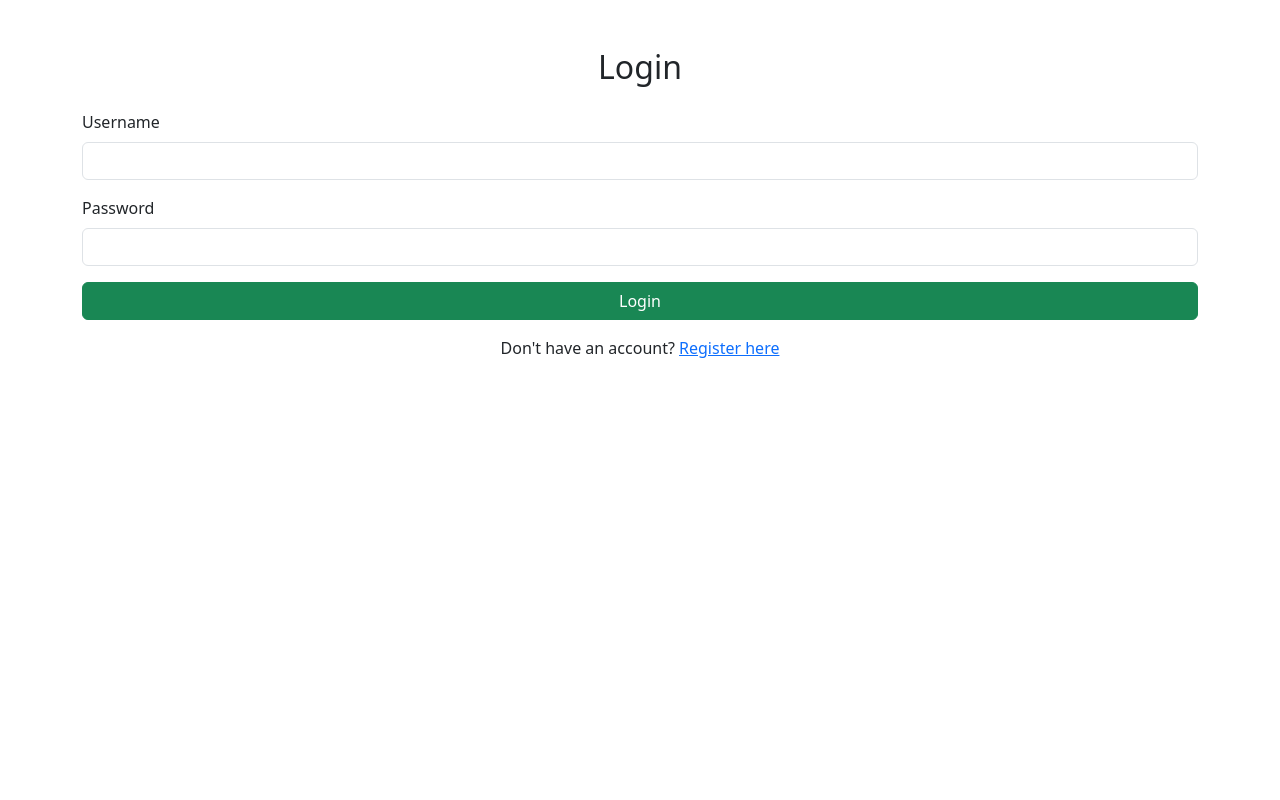
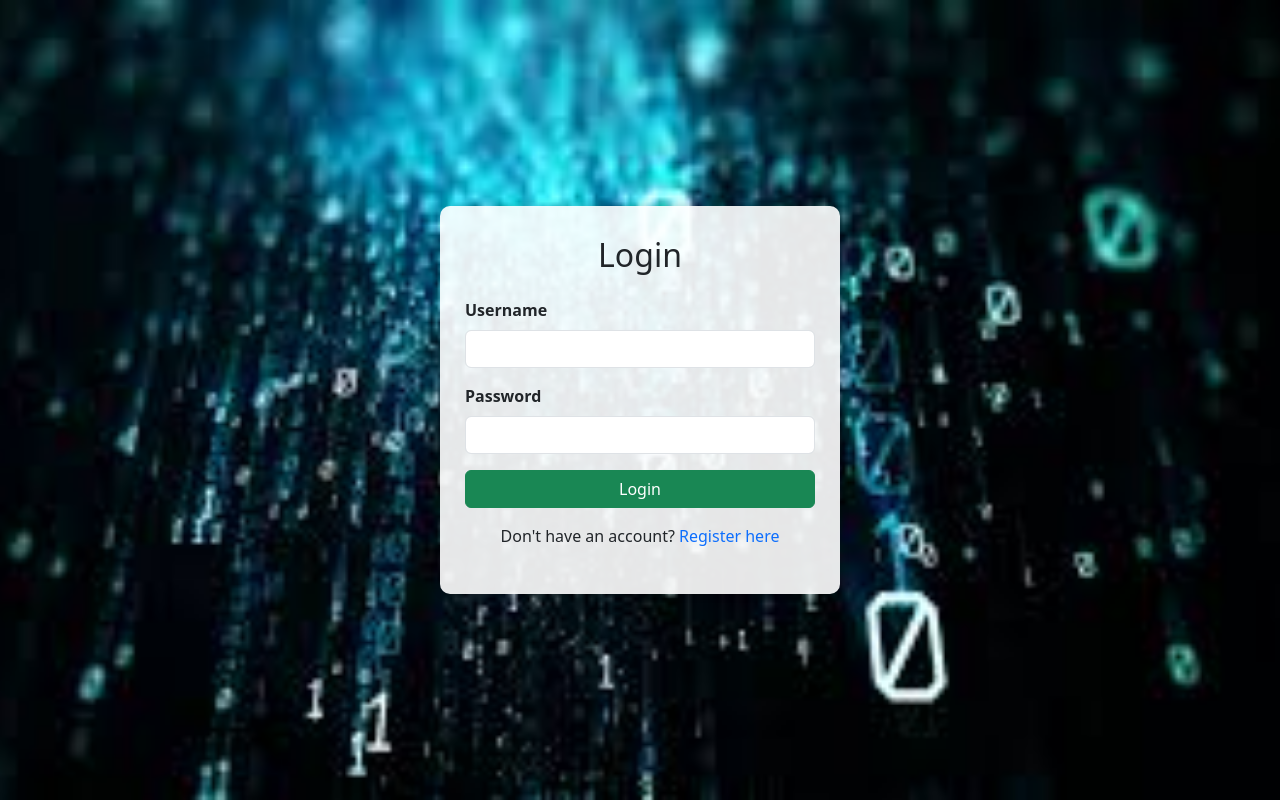
Before and after one commit to Ankithamaryb/history-facts-hub, a Flask app: page /login in a window 1280 px wide. Run offline with Flask 3, Linux system fonts and the light colour scheme.

Commit message:
Updated user login

```diff
--- a/app.py
+++ b/app.py
@@ -176,10 +176,6 @@ def submit_quiz():
 
     return render_template('user/quiz_result.html', score=score, total=total)
 
-@app.route('/feedback')
-@login_required
-def feedback():
-    return render_template('feedback.html')
 
 # Admin Dashboard
 @app.route('/admin_dashboard')
@@ -218,20 +214,28 @@ def add_fact():
             flash("Title and Description are required!", "danger")
             return redirect(url_for('add_fact'))
 
+        # ✅ Check if the fact already exists
+        existing_fact = Fact.query.filter(db.func.lower(Fact.title) == title.lower()).first()
+        if existing_fact:
+            flash("❌ This fact already exists!", "danger")
+            return redirect(url_for('add_fact'))
+
+        # Create and add the new fact
         new_fact = Fact(title=title, description=description)
         db.session.add(new_fact)
 
         try:
             db.session.commit()
-            flash("Fact added successfully!", "success")
+            flash("✅ Fact added successfully!", "success")
         except Exception as e:
             db.session.rollback()
-            flash("Error adding fact: " + str(e), "danger")
+            flash("⚠️ Error adding fact: " + str(e), "danger")
             return redirect(url_for('add_fact'))
 
-        return redirect(url_for('manage_facts'))  # ✅ Redirect admin properly
+        return redirect(url_for('manage_facts'))
 
     return render_template('admin/add_fact.html')
+
 
 
 @app.route('/admin/edit_fact/<int:id>', methods=['GET', 'POST'])
@@ -269,26 +273,38 @@ def manage_information():
     information_list = Information.query.with_entities(
         Information.id, Information.title, Information.details
     ).all()
-    return render_template('manage_information.html', information=information_list)  # ✅ Correct variable
+    return render_template('admin/manage_information.html', information=information_list)  # ✅ Correct variable
+
 
 
 @app.route('/admin/add_information', methods=['GET', 'POST'])
 @login_required
 def add_information():
-    if current_user.role != 'admin':  # Only admins can add
+    if current_user.role != 'admin':
         flash("Unauthorized access!", "danger")
         return redirect(url_for('manage_information'))
 
     if request.method == 'POST':
-        title = request.form.get('title')  # Extract title
-        details = request.form.get('details')  # Extract details
+        # Step 1: Get and normalize user input
+        new_title = request.form.get('title', '').strip().lower()
+        new_details = request.form.get('details', '').strip().lower()
 
-        if not title or not details:  # Ensure both fields exist
-            flash("Title and Details are required!", "danger")
-            return redirect(url_for('add_information'))
+        # Step 2: Get all existing information from DB
+        all_info = Information.query.all()
 
-        new_info = Information(title=title, details=details)
-        db.session.add(new_info)
+        # Step 3: Compare with each entry (case-insensitive)
+        for info in all_info:
+            existing_title = info.title.strip().lower()
+            existing_details = info.details.strip().lower()
+
+            if new_title == existing_title and new_details == existing_details:
+                flash("This information already exists!", "warning")
+                return redirect(url_for('add_information'))
+
+        # Step 4: Add info if not duplicate
+        info = Information(title=request.form.get('title').strip(),
+                           details=request.form.get('details').strip())
+        db.session.add(info)
         db.session.commit()
         flash("Information added successfully!", "success")
         return redirect(url_for('manage_information'))
@@ -369,20 +385,36 @@ def add_quiz():
         return redirect(url_for('admin_dashboard'))
 
     if request.method == 'POST':
-        question = request.form['question']
-        option1 = request.form['option1']
-        option2 = request.form['option2']
-        option3 = request.form['option3']
-        answer = request.form['answer']
+        question = request.form['question'].strip()
+        option1 = request.form['option1'].strip()
+        option2 = request.form['option2'].strip()
+        option3 = request.form['option3'].strip()
+        answer = request.form['answer'].strip()
 
-        new_question = Quiz(question=question, option1=option1, option2=option2, option3=option3, answer=answer)
+        # Normalize the question for duplicate check
+        normalized_question = question.lower()
+
+        # Check for duplicate question
+        existing_questions = Quiz.query.all()
+        for q in existing_questions:
+            if q.question.strip().lower() == normalized_question:
+                flash("This question already exists!", "warning")
+                return redirect(url_for('add_quiz'))
+
+        # If not duplicate, add to database
+        new_question = Quiz(
+            question=question,
+            option1=option1,
+            option2=option2,
+            option3=option3,
+            answer=answer
+        )
         db.session.add(new_question)
         db.session.commit()
         flash("Question added!", "success")
         return redirect(url_for('manage_quiz'))
 
     return render_template('admin/add_quiz.html')
-
 
 @app.route('/admin/edit_quiz/<int:quiz_id>', methods=['GET', 'POST'])
 @login_required
@@ -420,15 +452,6 @@ def delete_quiz(quiz_id):
 
 
 
-@app.route('/admin/manage_feedback')
-@login_required
-def manage_feedback():
-    if current_user.role != 'admin':
-        flash("Unauthorized access!", "danger")
-        return redirect(url_for('admin_dashboard'))
-
-    return render_template('manage_feedback.html')
-
 
 
 # Logout
--- a/templates/admin/add_fact.html
+++ b/templates/admin/add_fact.html
@@ -1,4 +1,4 @@
-{% extends "base.html" %}
+{% extends "admin_base.html" %}
 
 {% block content %}
 <div class="container mt-4">
--- a/templates/admin/add_information.html
+++ b/templates/admin/add_information.html
@@ -1,4 +1,4 @@
-{% extends "base.html" %}
+{% extends "admin_base.html" %}
 
 {% block content %}
 <div class="container mt-4">
--- a/templates/admin/admin_dashboard.html
+++ b/templates/admin/admin_dashboard.html
@@ -15,7 +15,6 @@
             <a href="{{ url_for('manage_facts') }}" class="list-group-item list-group-item-action">Manage Facts</a>
             <a href="{{ url_for('manage_information') }}" class="list-group-item list-group-item-action">Manage Information</a>
             <a href="{{ url_for('manage_quiz') }}" class="list-group-item list-group-item-action">Manage Quiz</a>
-            <a href="{{ url_for('manage_feedback') }}" class="list-group-item list-group-item-action">View Feedback</a>
             <a href="{{ url_for('logout') }}" class="list-group-item list-group-item-action text-danger">Logout</a>
         </div>
     </div>
--- a/templates/manage_information.html
+++ b/templates/admin/manage_information.html
@@ -1,4 +1,4 @@
-{% extends "base.html" %}
+{% extends "admin_base.html" %}
 
 {% block content %}
 <div class="container mt-4">
--- a/templates/login.html
+++ b/templates/login.html
@@ -5,9 +5,44 @@
     <meta name="viewport" content="width=device-width, initial-scale=1.0">
     <title>Login</title>
     <link rel="stylesheet" href="https://cdn.jsdelivr.net/npm/bootstrap@5.3.0/dist/css/bootstrap.min.css">
+    <style>
+        body {
+            background-image: url('/static/back.jpg'); /* 🖼️ Replace with your image file */
+            background-size: cover;
+            background-repeat: no-repeat;
+            background-position: center;
+            min-height: 100vh;
+            display: flex;
+            justify-content: center;
+            align-items: center;
+        }
+
+        .login-box {
+            background-color: rgba(255, 255, 255, 0.9);
+            padding: 30px 25px;
+            border-radius: 10px;
+            width: 100%;
+            max-width: 400px;
+            box-shadow: 0 0 10px rgba(0, 0, 0, 0.2);
+        }
+
+        .form-label {
+            font-weight: bold;
+        }
+
+        .text-center a {
+            color: #0d6efd;
+            text-decoration: none;
+        }
+
+        .text-center a:hover {
+            text-decoration: underline;
+        }
+    </style>
 </head>
-<body class="container mt-5">
-    <h2 class="text-center">Login</h2>
+<body>
+    <div class="login-box">
+        <h2 class="text-center mb-4">Login</h2>
 
         <!-- Flash Messages -->
         {% with messages = get_flashed_messages(with_categories=true) %}
@@ -18,7 +53,7 @@
             {% endif %}
         {% endwith %}
 
-    <form action="{{ url_for('login') }}" method="POST" class="mt-4">
+        <form action="{{ url_for('login') }}" method="POST">
             <div class="mb-3">
                 <label for="username" class="form-label">Username</label>
                 <input type="text" class="form-control" id="username" name="username" required>
@@ -33,5 +68,6 @@
         </form>
 
         <p class="mt-3 text-center">Don't have an account? <a href="{{ url_for('register') }}">Register here</a></p>
+    </div>
 </body>
 </html>
```
Also changed, not shown: templates/admin_base.html (+13 -0 lines), templates/base.html (+24 -3 lines), templates/user_dashboard.html (+2 -18 lines), instance/historical_facts.db, static/back.jpg (added), static/background.jpg, templates/Feedback.html (deleted), templates/manage_feedback.html (deleted). Lines whose indentation alone changed are shown as unchanged.
